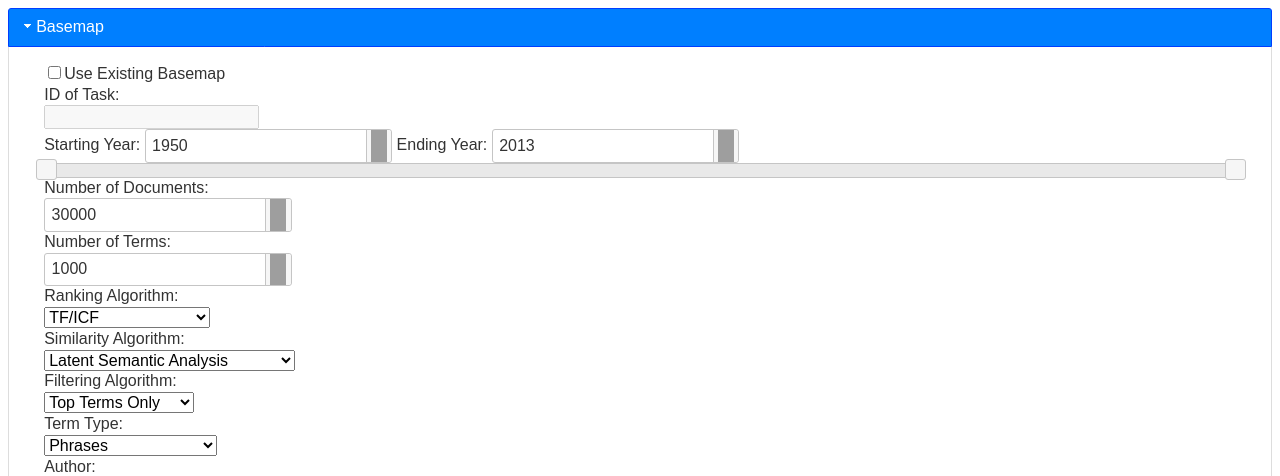
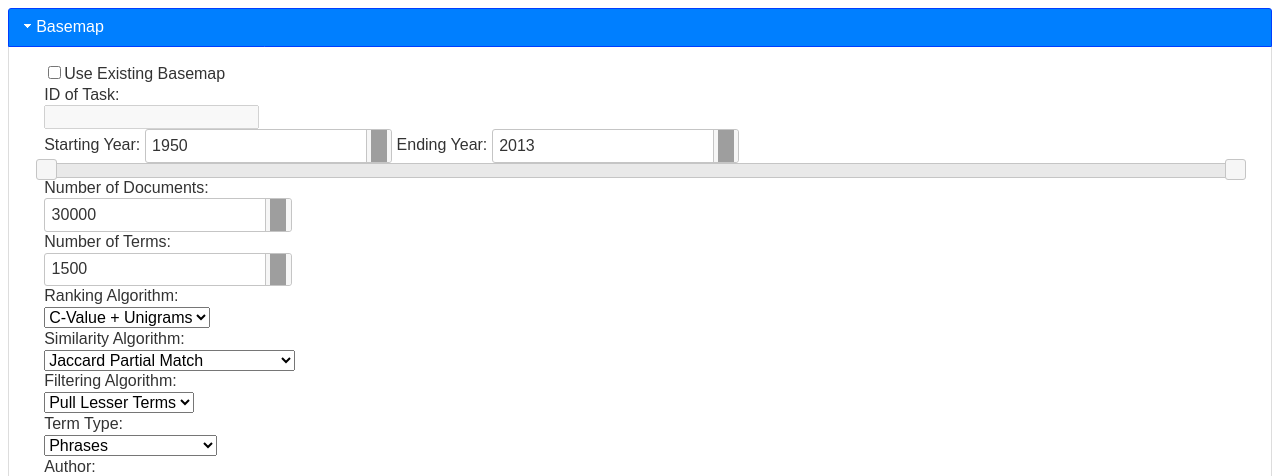
Before and after one commit to dpfried/mocs, a Django app: template maps/templates/request_map.html in a window 1280 px wide. Shown: the top 476 px of the page. Run offline with Django 3.2, Linux system fonts and the light colour scheme; the template is opened without the code that fills it, so the values that code supplies are empty; parts of the project's set-up code (start-up, migrations or seed data) failed here and were passed over; some libraries are stand-ins or nearby versions; grey boxes are pictures that could not be loaded.

Commit message:
html defaults on query form

```diff
--- a/maps/templates/request_map.html
+++ b/maps/templates/request_map.html
@@ -113,30 +113,30 @@
                 <label for='basemap_sample_size'>Number of Documents:</label><br>
                 <input id='basemap_sample_size'  class='spinner' name='basemap_sample_size' min='100' max='50000' value='30000'><br>
                 <label for='number_of_terms'>Number of Terms:</label><br>
-                <input id='number_of_terms'  class='spinner' name='number_of_terms' min='100' max='5000' value='1000'><br>
+                <input id='number_of_terms'  class='spinner' name='number_of_terms' min='100' max='5000' value='1500'><br>
                 <label for='ranking_algorithm'>Ranking Algorithm:</label><br>
                 <select name="ranking_algorithm" id="ranking_algorithm">
                     <option value="0">TF/ICF</option>
                     <option value="1">C-Value</option>
-                    <option value="2">C-Value + Unigrams</option>
+                    <option value="2" selected='selected'>C-Value + Unigrams</option>
                     <option value="3">TF</option>
                 </select><br>
                 <label for='similarity_algorithm'>Similarity Algorithm:</label><br>
                 <select name="similarity_algorithm" id="similarity_algorithm">
                     <option value="0">Latent Semantic Analysis</option>
                     <option value="1">Jaccard</option>
-                    <option value="2">Jaccard Partial Match</option>
+                    <option value="2" selected='selected'>Jaccard Partial Match</option>
                     <option value="3">Distributional (Jensen-Shannon)</option>
                 </select><br>
                 <label for='filtering_algorithm'>Filtering Algorithm:</label><br>
                 <select name="filtering_algorithm" id="filtering_algorithm">
                     <option value="0">Top Terms Only</option>
-                    <option value="1">Pull Lesser Terms</option>
+                    <option value="1" selected='selected'>Pull Lesser Terms</option>
                     <option value="2">Hybrid</option>
                 </select><br>
                 <label for='basemap_term_type'>Term Type:</label><br>
                 <select name="basemap_term_type" id="basemap_term_type">
-                    <option value="0">Phrases</option>
+                    <option value="0" selected='selected'>Phrases</option>
                     <option value="1">All Words</option>
                     <option value="2">Words From Phrases</option>
                 </select><br>
```
